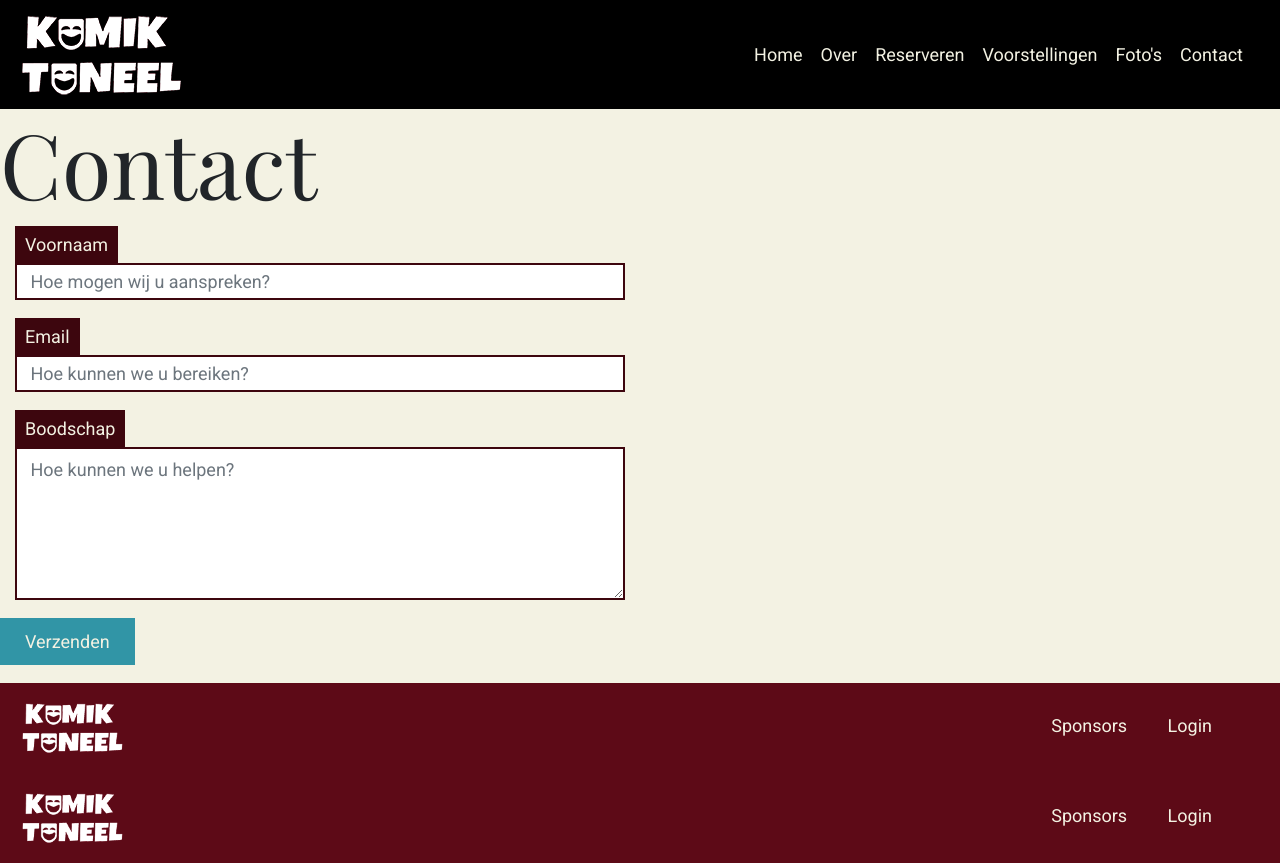
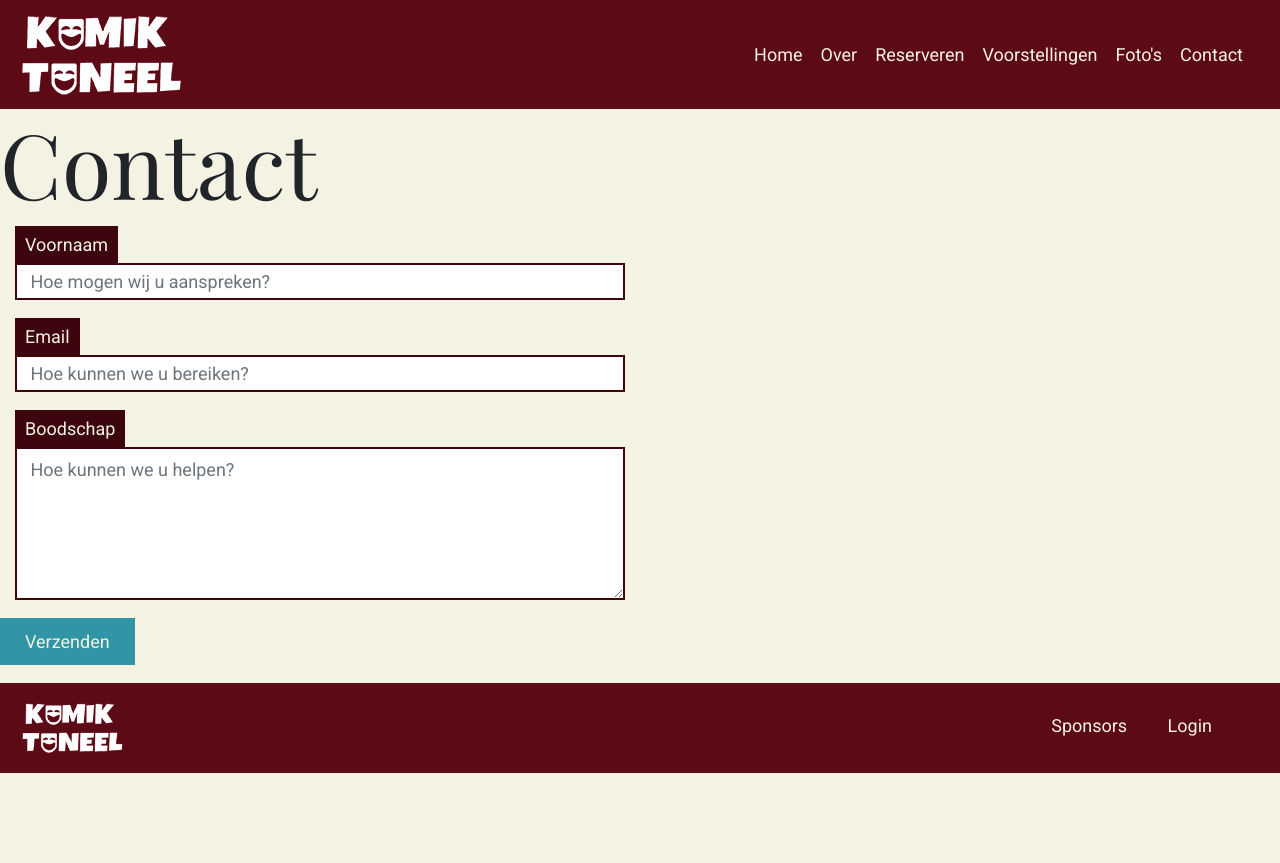
Before and after one commit to 7-WN/komiktoneel, a PHP site: page /contact.php in a window 1280 px wide. After the commit the page ends 773 px from the top, so only its background shows below. Run offline with PHP 8.4, Linux system fonts and the light colour scheme.

Commit message:
bugfixes

```diff
--- a/src/components/header.php
+++ b/src/components/header.php
@@ -1,5 +1,5 @@
 <header>
-    <nav class="navbar navbar-expand-lg navbar-dark bg-dark">
+    <nav class="navbar navbar-expand-lg navbar-red bg-dark">
         <a class="navbar-brand" href="./index.php">
             <img src="./images/logo zwartwit.png" alt="Logo komiktoneel" />
         </a>
@@ -10,11 +10,11 @@
         <div class="collapse navbar-collapse" id="navbarNavAltMarkup">
             <div class="navbar-nav">
                 <a class="nav-item nav-link active" href="./index.php">Home <span class="sr-only">(current)</span></a>
-                <a class="nav-item nav-link" href="./over.html">Over</a>
-                <a class="nav-item nav-link" href="./reserveren.html">Reserveren</a>
+                <a class="nav-item nav-link" href="./over.php">Over</a>
+                <a class="nav-item nav-link" href="./reserveren.php">Reserveren</a>
                 <a class="nav-item nav-link" href="./voorstellingen.php">Voorstellingen</a>
                 <a class="nav-item nav-link" href="./album.php">Foto's</a>
-                <a class="nav-item nav-link" href="./contact.html">Contact</a>
+                <a class="nav-item nav-link" href="./contact.php">Contact</a>
             </div>
         </div>
     </nav>
--- a/src/contact.php
+++ b/src/contact.php
@@ -29,17 +29,5 @@
                 </div>
             </form>
         </main>
-    </div>
-    <footer class="footer">
-        <img class="footer-img" src="./images/logo zwartwit.png" alt="Logo Komiktoneel" />
-        <nav class="footer-nav">
-            <ul>
-                <li class="footer-txt">
-                    <a class="nav-item nav-link" href="./sponsors.html">Sponsors</a>
-                </li>
-                <li class="footer-txt">
-                    <a class="nav-item nav-link" href="./login.html">Login</a>
-                </li>
-            </ul>
-        </nav>
+
         <?php include 'components/foot.php' ?>
```
Also changed, not shown: src/index.php (+22 -2 lines).
